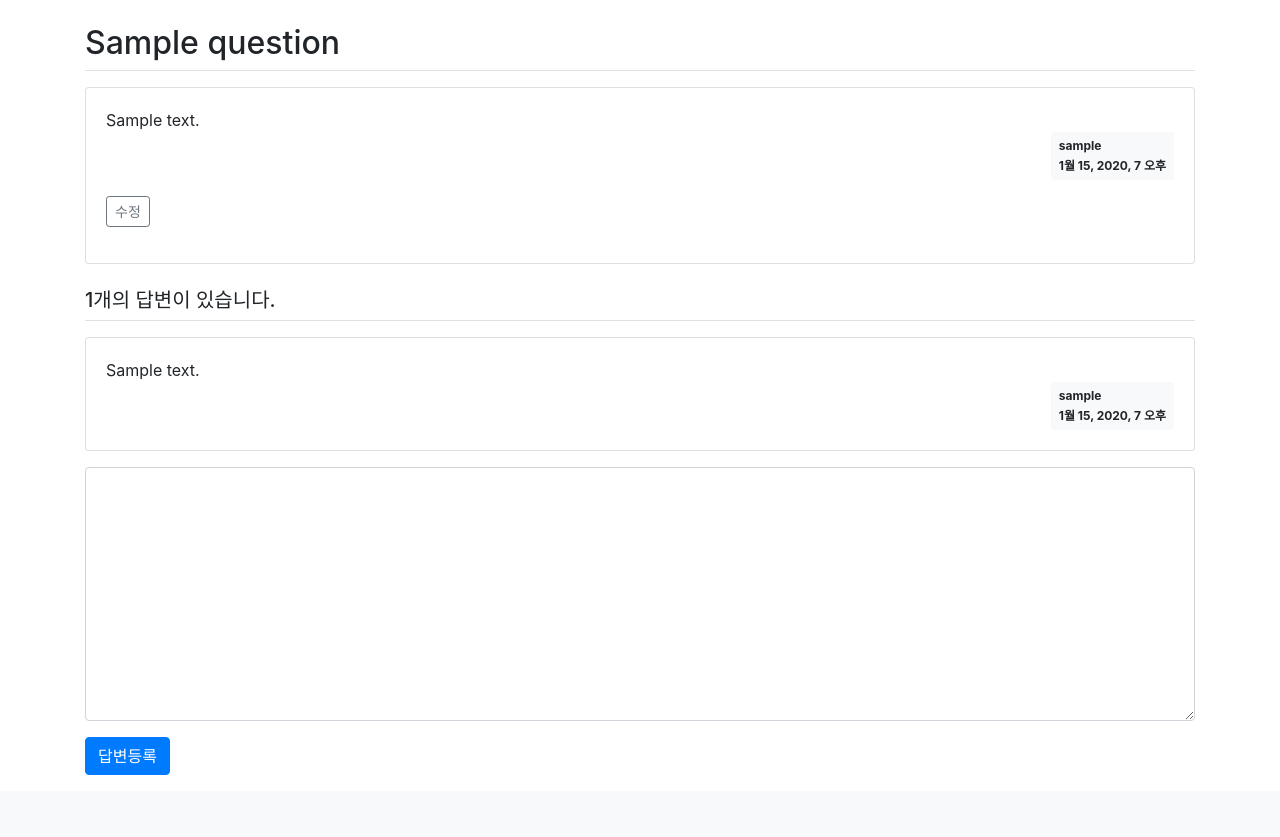
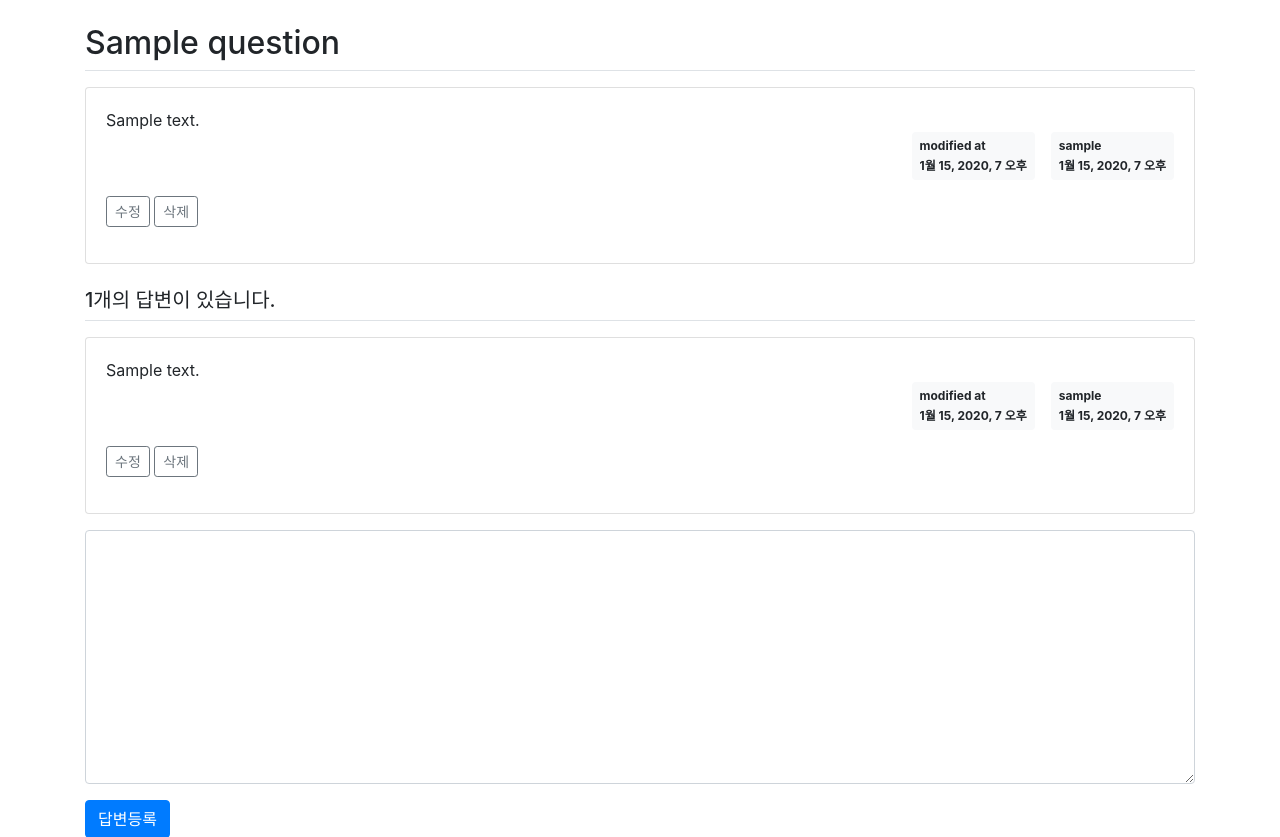
Before and after one commit to ddraa/DjangoBoard, a Django app: page /pybo/answer/create/1/ in a window 1280 px wide. Shown: the part 57-894 px from the top of the page. Before the commit the page ends 832 px from the top, so only its background shows below. Run offline with Django 3.2, Linux system fonts and the light colour scheme; a user stored in the database is signed in; tables that the repository leaves empty hold one stand-in row (values such as "Sample post"); some libraries are stand-ins or nearby versions.

Commit message:
Edit and delete

```diff
--- a/pybo/urls.py
+++ b/pybo/urls.py
@@ -10,4 +10,7 @@ urlpatterns = [
     path('answer/create/<int:question_id>/', views.answer_create, name='answer_create'),
     path('question/create/', views.question_create, name='question_create'),
     path('question/modify/<int:question_id>/', views.question_modify, name='question_modify'),
+    path('question/delete/<int:question_id>/', views.question_delete, name='question_delete'),
+    path('answer/modify/<int:answer_id>/', views.answer_modify, name='answer_modify'),
+    path('answer/delete/<int:answer_id>/', views.answer_delete, name='answer_delete')
 ]
--- a/pybo/views.py
+++ b/pybo/views.py
@@ -3,7 +3,7 @@ from django.shortcuts import render
 # Create your views here.
 from django.http import HttpResponse
 from django.shortcuts import render
-from .models import Question
+from .models import Question, Answer
 from .forms import QuestionForm, AnswerForm
 from django.shortcuts import render, get_object_or_404, redirect
 from django.utils import timezone
@@ -110,3 +110,50 @@ def question_modify(request, question_id):
         form = QuestionForm(instance=question)
     context = {'form': form}
     return render(request, 'pybo/question_form.html', context)
+
+@login_required(login_url='common:login')
+def question_delete(request, question_id):
+    """
+    pybo 질문삭제
+    """
+    question = get_object_or_404(Question, pk=question_id)
+    if request.user != question.author:
+        messages.error(request, '삭제권한이 없습니다')
+        return redirect('pybo:detail', question_id=question.id)
+    question.delete()
+    return redirect('pybo:index')
+
+@login_required(login_url='common:login')
+def answer_modify(request, answer_id):
+    """
+    pybo 답변수정
+    """
+    answer = get_object_or_404(Answer, pk=answer_id)
+    if request.user != answer.author:
+        messages.error(request, '수정권한이 없습니다')
+        return redirect('pybo:detail', question_id=answer.question.id)
+
+    if request.method == "POST":
+        form = AnswerForm(request.POST, instance=answer)
+        if form.is_valid():
+            answer = form.save(commit=False)
+            answer.author = request.user
+            answer.modify_date = timezone.now()
+            answer.save()
+            return redirect('pybo:detail', question_id=answer.question.id)
+    else:
+        form = AnswerForm(instance=answer)
+    context = {'answer': answer, 'form': form}
+    return render(request, 'pybo/answer_form.html', context)
+
+@login_required(login_url='common:login')
+def answer_delete(request, answer_id):
+    """
+    pybo 답변삭제
+    """
+    answer = get_object_or_404(Answer, pk=answer_id)
+    if request.user != answer.author:
+        messages.error(request, '삭제권한이 없습니다')
+    else:
+        answer.delete()
+    return redirect('pybo:detail', question_id=answer.question.id)
--- a/templates/base.html
+++ b/templates/base.html
@@ -1,5 +1,4 @@
 {% load static %}
-<!doctype html>
 <html lang="ko">
 <head>
     <!-- Required meta tags -->
@@ -25,6 +24,11 @@
 <!-- Bootstrap JS -->
 <script src="{% static 'bootstrap.min.js' %}"></script>
 
+
+<!-- 자바스크립트 Start -->
+{% block script %}
+{% endblock %}
+<!-- 자바스크립트 End -->
+
 </body>
-
 </html>
--- a/templates/pybo/question_detail.html
+++ b/templates/pybo/question_detail.html
@@ -6,8 +6,15 @@
     <h2 class="border-bottom py-2">{{ question.subject }}</h2>
     <div class="card my-3">
         <div class="card-body">
+
             <div class="card-text" style="white-space: pre-line;">{{ question.content }}</div>
             <div class="d-flex justify-content-end">
+                {% if question.modify_date %}
+                <div class="badge badge-light p-2 text-left mx-3">
+                    <div class="mb-2">modified at</div>
+                    <div>{{ question.modify_date }}</div>
+                </div>
+                {% endif %}
                 <div class="badge badge-light p-2 text-left">
                     <div class="mb-2">{{ question.author.username }}</div>
                     <div>{{ question.create_date }}</div>
@@ -17,6 +24,8 @@
             <div class="my-3">
                 <a href="{% url 'pybo:question_modify' question.id  %}"
                    class="btn btn-sm btn-outline-secondary">수정</a>
+                <a href="#" class="delete btn btn-sm btn-outline-secondary"
+                   data-uri="{% url 'pybo:question_delete' question.id  %}">삭제</a>
             </div>
             {% endif %}
         </div>
@@ -27,12 +36,25 @@
         <div class="card-body">
             <div class="card-text" style="white-space: pre-line;">{{ answer.content }}</div>
             <div class="d-flex justify-content-end">
-
+                {% if answer.modify_date %}
+                <div class="badge badge-light p-2 text-left mx-3">
+                    <div class="mb-2">modified at</div>
+                    <div>{{ answer.modify_date }}</div>
+                </div>
+                {% endif %}
                 <div class="badge badge-light p-2 text-left">
                     <div class="mb-2">{{ answer.author.username }}</div>
                     <div>{{ answer.create_date }}</div>
                 </div>
             </div>
+            {% if request.user == answer.author %}
+            <div class="my-3">
+                <a href="{% url 'pybo:answer_modify' answer.id  %}"
+                   class="btn btn-sm btn-outline-secondary">수정</a>
+                <a href="#" class="delete btn btn-sm btn-outline-secondary "
+               data-uri="{% url 'pybo:answer_delete' answer.id  %}">삭제</a>
+            </div>
+        {% endif %}
         </div>
     </div>
     {% endfor %}
@@ -58,3 +80,15 @@
     </form>
 </div>
 {% endblock %}
+
+{% block script %}
+<script type='text/javascript'>
+$(document).ready(function(){
+    $(".delete").on('click', function() {
+        if(confirm("정말로 삭제하시겠습니까?")) {
+            location.href = $(this).data('uri');
+        }
+    });
+});
+</script>
+{% endblock %}
```
Also changed, not shown: templates/pybo/answer_form.html (added, +16 -0 lines).
